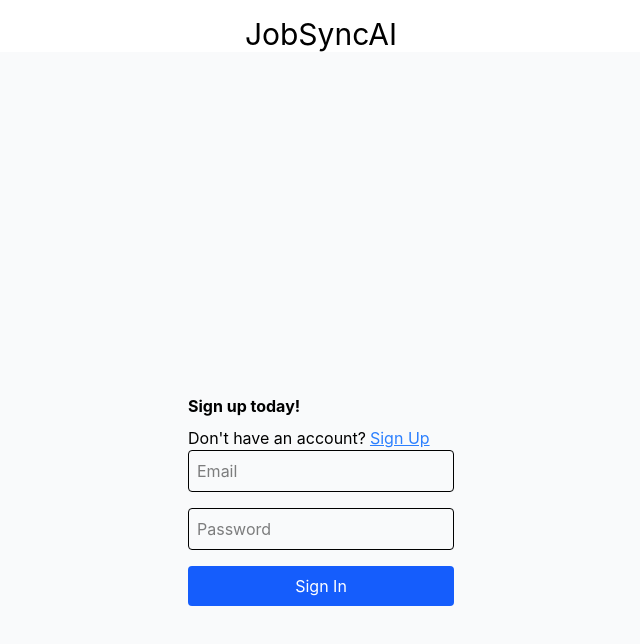
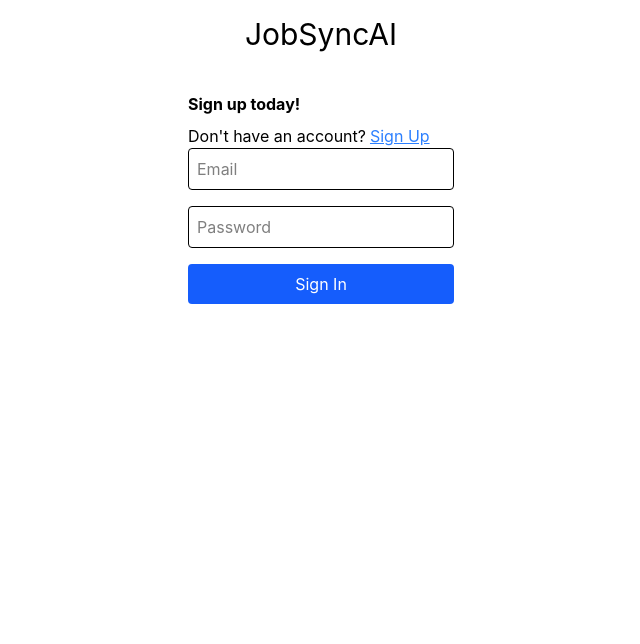
Before and after one commit to elukner/JobSyncAI, a React (Vite) app in the folder JobSyncAI/: page / in a window 1280 px wide. Shown: the top 644 px of the page, without its empty margins (319-959 px from the left). Built offline with nearby package versions, Linux system fonts and the light colour scheme.

Commit message:
style: update layout and spacing in AuthForm and App components

```diff
--- a/JobSyncAI/src/App.tsx
+++ b/JobSyncAI/src/App.tsx
@@ -6,7 +6,7 @@ function App() {
 
   return (
     <>
-      <div className="flex justify-center items-center min-h-screen bg-gray-50">
+      <div className="flex flex-col items-center min-h-screen">
       <AuthForm />
       </div>
     </>
--- a/JobSyncAI/src/components/auth/AuthForm.tsx
+++ b/JobSyncAI/src/components/auth/AuthForm.tsx
@@ -57,7 +57,7 @@ export default function AuthForm() {
   };
   return (
     <div>
-      <form onSubmit={handleSubmit} className='max-w-md m-auto pt-24'>
+      <form onSubmit={handleSubmit} className="max-w-md mx-auto pt-10">
         <h2 className="font-bold pb-2">Sign up today!</h2>
         <p>
 
```
Also changed, not shown: JobSyncAI/src/contexts/AuthContext.tsx (line endings or trailing spaces).
